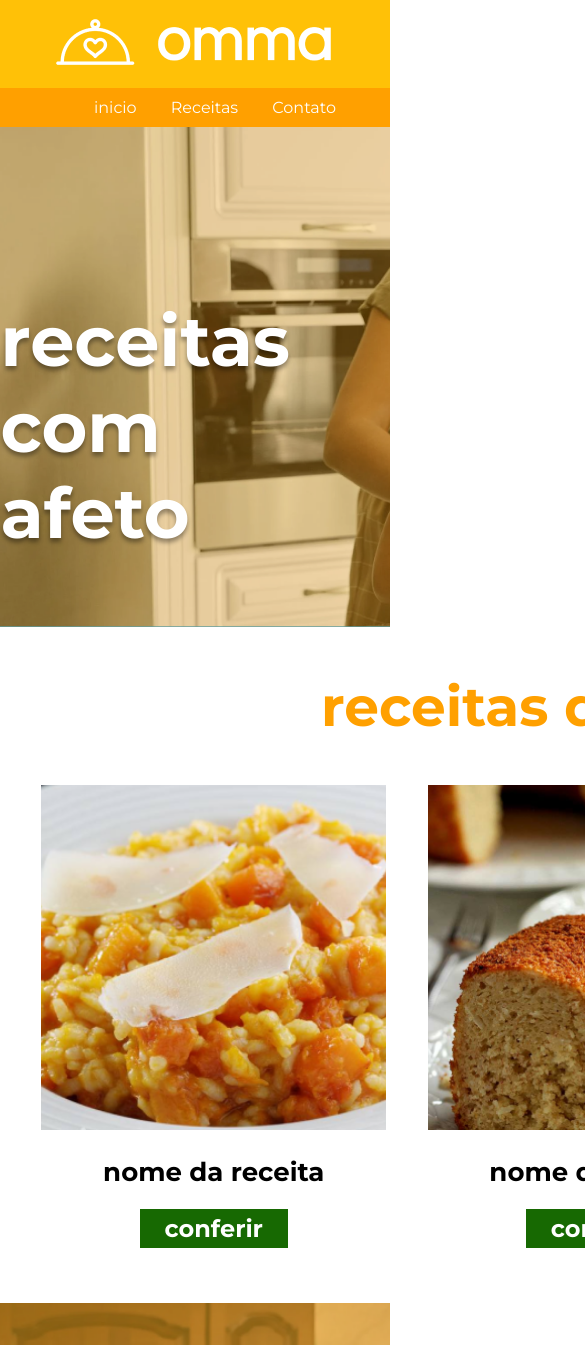
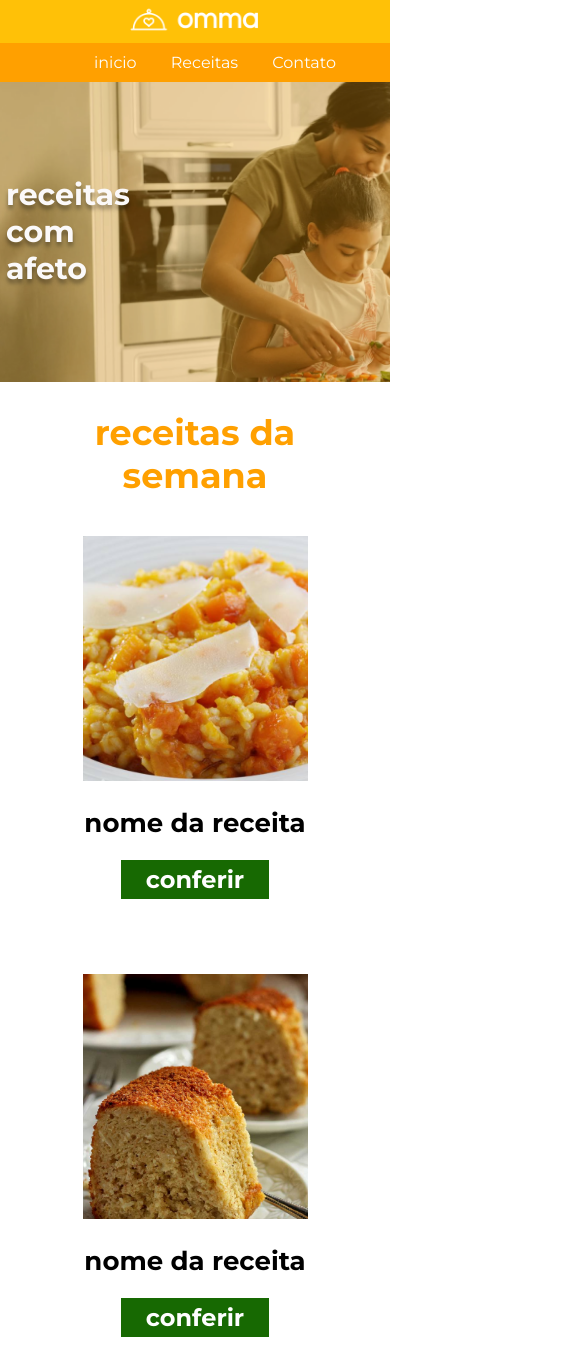
Before and after one commit to pamshe/Projeto-Omma, a plain HTML site: page index.html in a window 390 px wide. Shown: the top 1345 px of the page, 585 px wide, since content can reach past the window. Drawn offline with Linux system fonts and the light colour scheme.

Commit message:
ajustando tamanho da tela

```diff
--- a/css/estilo.css
+++ b/css/estilo.css
@@ -47,7 +47,7 @@ main section.banner {
 
 main section.banner .container {
     display: flex;
-    justify-content: flex-end; /* alinhamento horizontal para a direita */
+    justify-content: flex-end;  /* alinhamento horizontal para a direita */
     align-items: center; /*alinhamento vertical para o centro */
     height: 600px; /* altura */
 }
@@ -63,6 +63,7 @@ main section.banner h1 {
 main section.receitas-principais .container {
 min-height: 600px;
 width:1200px;
+max-width: 100%;
 margin: 0 auto; /* espaçamento automatico para centralizar o container */
 }
 
@@ -119,6 +120,7 @@ section.banner-secundario {
 section.banner-secundario .container {
     min-height: 600px;
     width:1200px;
+    max-width: 100%;
     margin: 0 auto;
     display: flex;
     flex-direction: column; /* itens em coluna */
@@ -136,6 +138,7 @@ section.banner-secundario .container p {
     font-size: 24px;
     text-shadow: 0px 4px 4px rgba(0, 0, 0, 0.25);
     width: 450px;
+    max-width: 100%;
 }
 
 footer {
@@ -147,6 +150,7 @@ footer {
 
 footer .container {
     width: 1200px;
+    max-width: 100%;
     margin: 0 auto;
     display: flex;
     justify-content: flex-start;
@@ -164,6 +168,7 @@ footer p {
 main section.todas-receitas .container {
     min-height: 600px;
     width:1200px;
+    max-width: 100%;
     margin: 0 auto; /* espaçamento automatico para centralizar o container */
    padding: 50px 0;
 }
@@ -179,6 +184,7 @@ main section.todas-receitas .container {
 
     .container-receita-interna{
         width: 1200px;
+        max-width: 100%;
         margin: 50px auto;
         display: flex;
         justify-content: space-between;
@@ -187,10 +193,12 @@ main section.todas-receitas .container {
 
     .container-receita-interna main {
         width: 700px;
+        max-width: 100%;
     }
 
     .container-receita-interna main img{
-        width: 100%
+        width: 100%;
+        max-width: 100%;
     }
 
     small.tag {
@@ -234,6 +242,7 @@ main section.todas-receitas .container {
 .banner-contato .container,
 section.contato .container {
     width: 1000px;
+    max-width: 100%;
     margin: 0 auto;
     padding: 50px 0;
     display: flex;
@@ -294,3 +303,121 @@ section.contato .container {
     border-color: green;
     cursor: pointer;
 }
+
+@media (max-width: 1100px) {
+/* se o dispositivo tiver no maximo 1100px*/
+
+.container {
+    width: 800px !important;
+    max-width: 1005 !important;
+
+     /* !important sobrescreve outras regras */
+}
+
+main.section.banner .container{
+    justify-content: flex-start;
+}
+
+.lista-receitas article {
+
+    width:250px;
+}
+
+.container-receita-interna main {
+    width: 500px;
+}
+
+.container-receita-interna main iframe{
+    width: 100%;
+}
+
+}
+
+@media (max-width:900px) {
+    .container,
+    .container-receita-interna {
+        width: 800px !important;
+        padding: 0 20px;
+    }
+
+    .lista-receitas article {
+        padding: 10px;
+    }
+}
+
+
+@media (max-width:768px) {
+
+    .logo img {
+        max-width:150px;
+    }
+
+    section.banner .container h1 {
+    font-size:30px;
+    position: relative;
+    display: flex;
+    top:-150px;
+    left: -50px;
+
+
+    }
+
+     main section.banner {
+
+        background-size: 700px;
+        background-color:#FDFDFD;
+        background-repeat:no-repeat;
+        height: 300px;
+     }
+
+     section.receitas-principais .container h2 {
+        font-size:35px;
+     }
+
+
+     main section.banner h1 {
+        font-size: 70px;
+        text-transform: lowercase; /* tudo com letra minuscula*/
+        color: #fbf9f9;
+        text-shadow: 0px 4px 4px rgba(0, 0, 0, 0.36);/* sombra no texto */
+         padding:600px;
+     }
+
+     .lista-receitas {
+        display: flex; /*ativando flexbox */
+        justify-content: center; /* espaço entre os elementos na horizontal */
+        align-items: flex-start; /*todos os elementos alinhado no topo */
+        flex-wrap: wrap;
+    }
+
+    .lista-receitas article {
+
+        width:245px; /* largura do article */
+        text-align: center; /*centralizando tudo no article */
+    margin-bottom: 60px;
+    }
+
+    .lista-receitas  article .thumb {
+        width:100%; /*imagem vai ocupar 100% de largura no article */
+        height: 245px; /* altura da thumb */
+        background-color: orange; /* cor de fundo somente para teste */
+        background-size: cover;
+        background-repeat: no-repeat;
+        background-position: center;
+    }
+
+    section.banner-secundario .container p {
+        font-size: 20px;
+    }
+
+    section.banner-secundario .container h2{
+        font-size: 35px;
+    }
+
+    section.banner-secundario {
+        height:500px;
+    }
+
+
+
+}
```
Also changed, not shown: lista-receita.html (+6 -6 lines).
